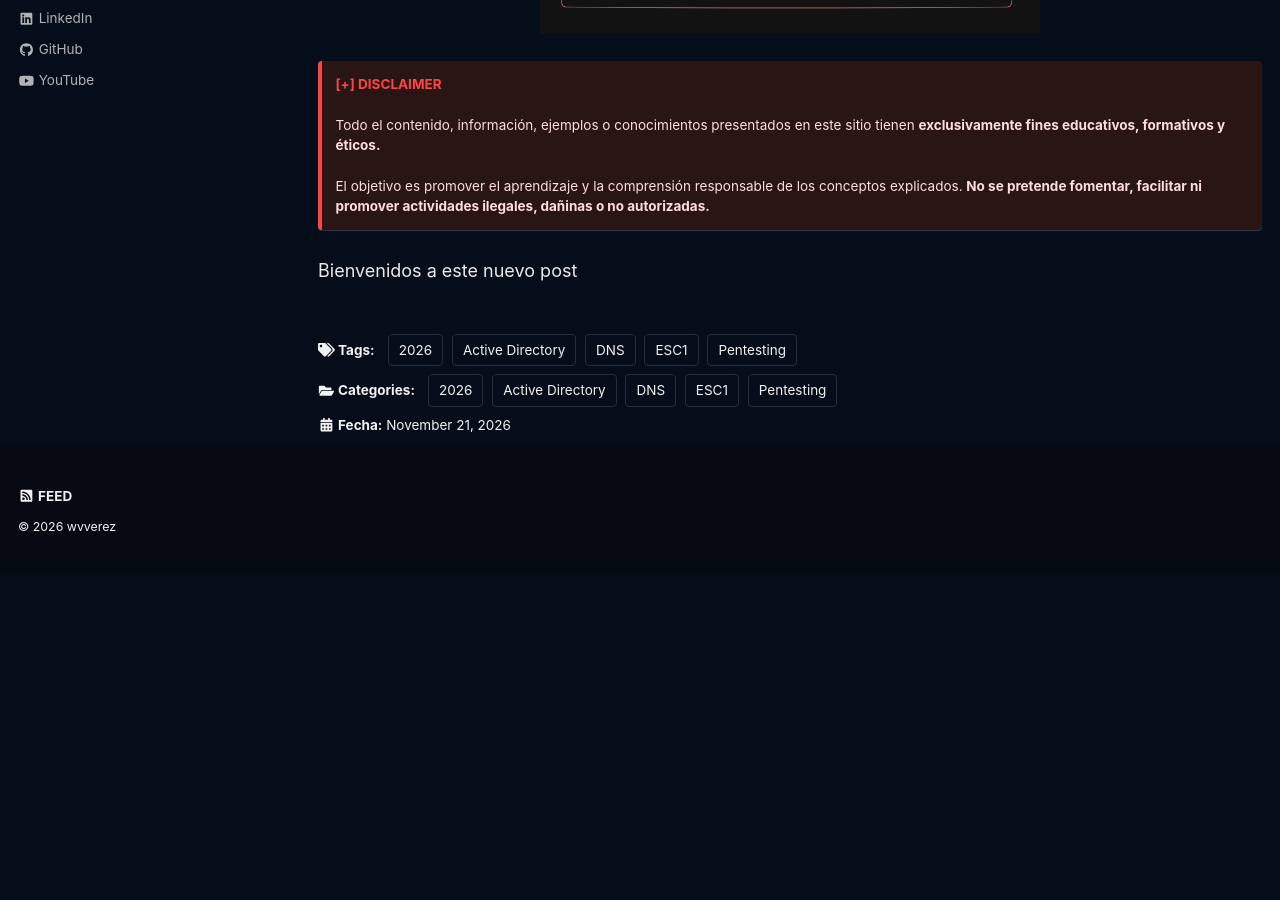
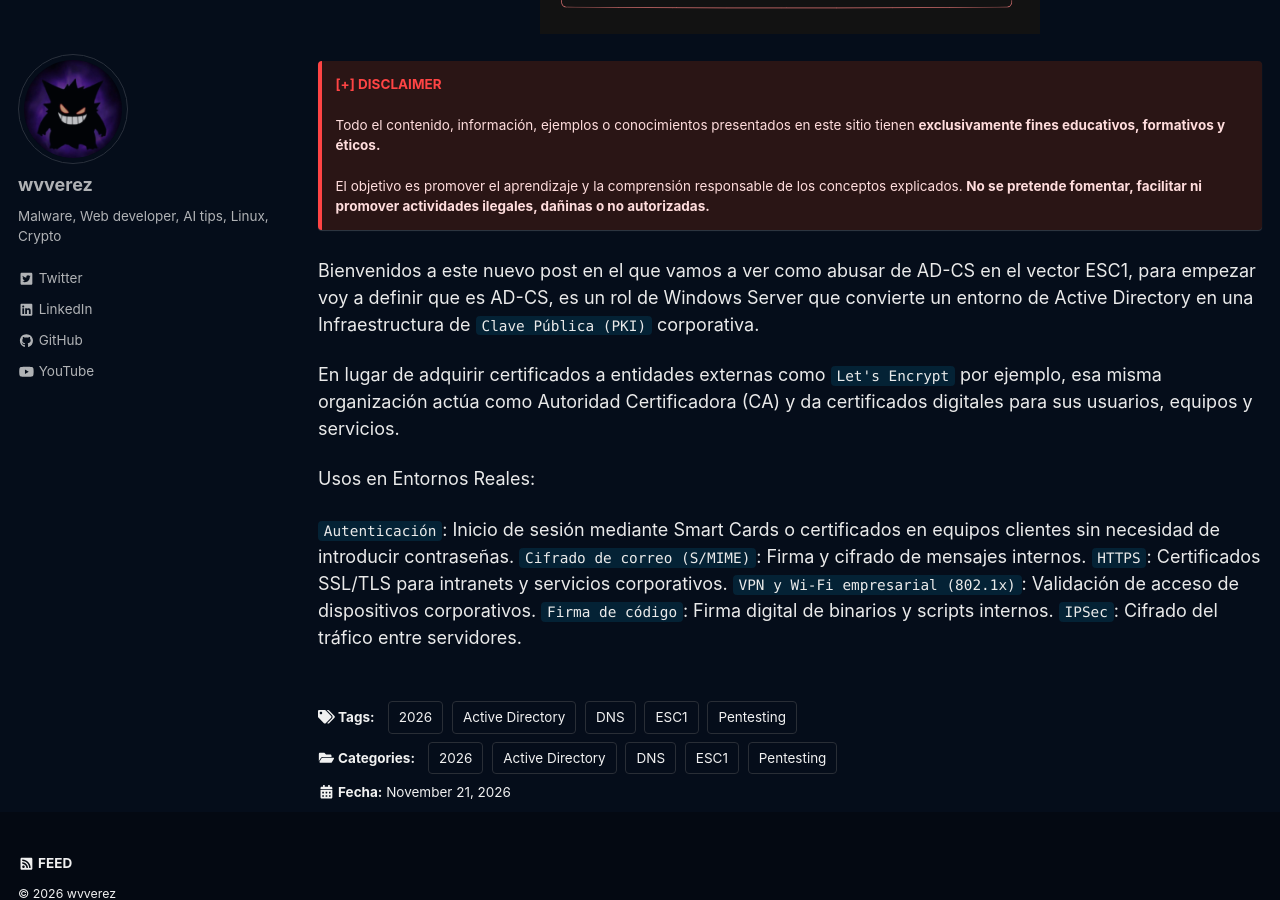
Before and after one commit to wvverez/wvverez.github.io, a Jekyll site: the page built from _posts/2026-11-21-adcsesc.md, in a window 1280 px wide and 900 px high, scrolled down 466 px. Built offline with Jekyll 4.4.1, drawn with Linux system fonts in a browser that asks for light colours; cached includes are drawn as plain includes; a script that is not in the unit is left out; before the commit the page ends 1039 px from its top, so only the background shows below that.

Commit message:
Update 2026-11-21-adcsesc.md

```diff
--- a/_posts/2026-11-21-adcsesc.md
+++ b/_posts/2026-11-21-adcsesc.md
@@ -31,4 +31,15 @@ tags:
   El objetivo es promover el aprendizaje y la comprensión responsable de los conceptos explicados. <strong>No se pretende fomentar, facilitar ni promover actividades ilegales, dañinas o no autorizadas.</strong>
 </div>
 
-Bienvenidos a este nuevo post
+Bienvenidos a este nuevo post en el que vamos a ver como abusar de AD-CS en el vector ESC1, para empezar voy a definir que es AD-CS, es un rol de Windows Server que convierte un entorno de Active Directory en una Infraestructura de `Clave Pública (PKI)` corporativa.
+
+En lugar de adquirir certificados a entidades externas como `Let's Encrypt` por ejemplo, esa misma organización actúa como Autoridad Certificadora (CA) y da certificados digitales para sus usuarios, equipos y servicios.
+
+Usos en Entornos Reales:
+
+`Autenticación`: Inicio de sesión mediante Smart Cards o certificados en equipos clientes sin necesidad de introducir contraseñas.
+`Cifrado de correo (S/MIME)`: Firma y cifrado de mensajes internos.
+`HTTPS`: Certificados SSL/TLS para intranets y servicios corporativos.
+`VPN y Wi-Fi empresarial (802.1x)`: Validación de acceso de dispositivos corporativos.
+`Firma de código`: Firma digital de binarios y scripts internos.
+`IPSec`: Cifrado del tráfico entre servidores.
```
